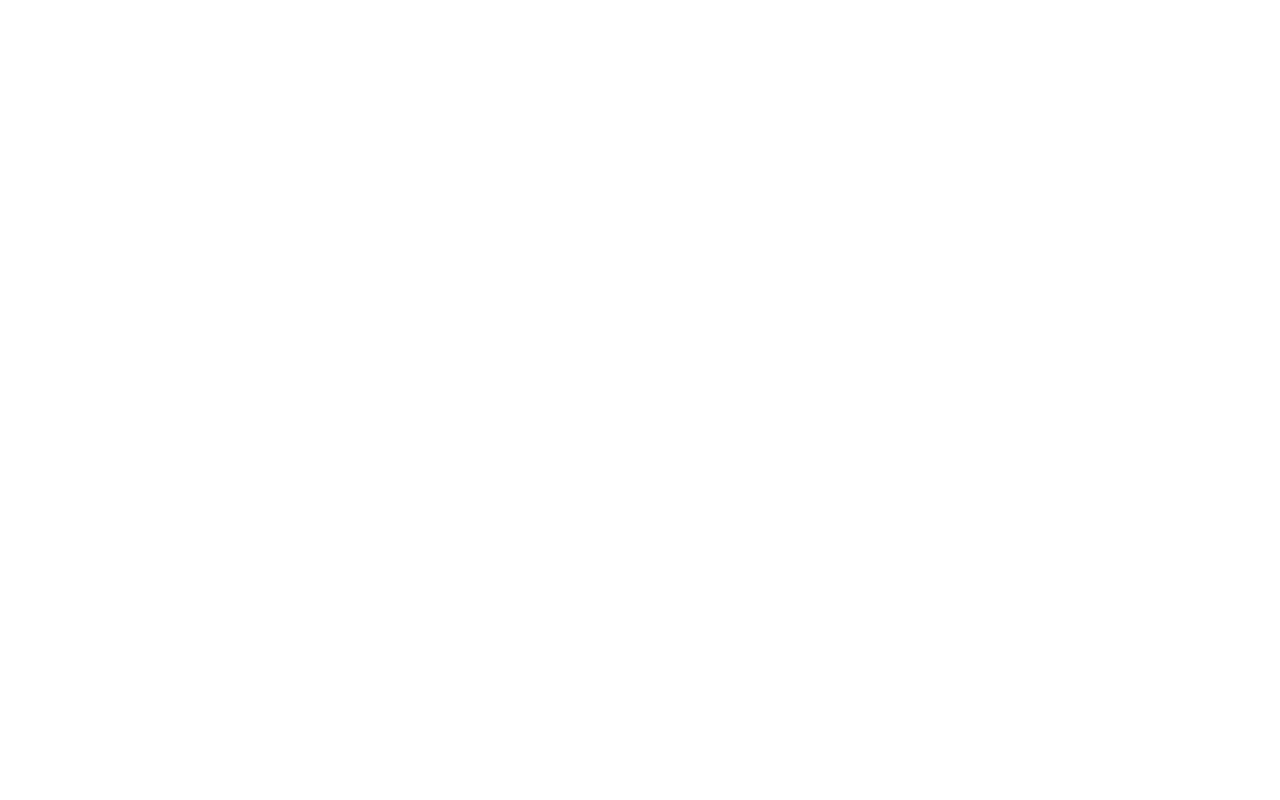
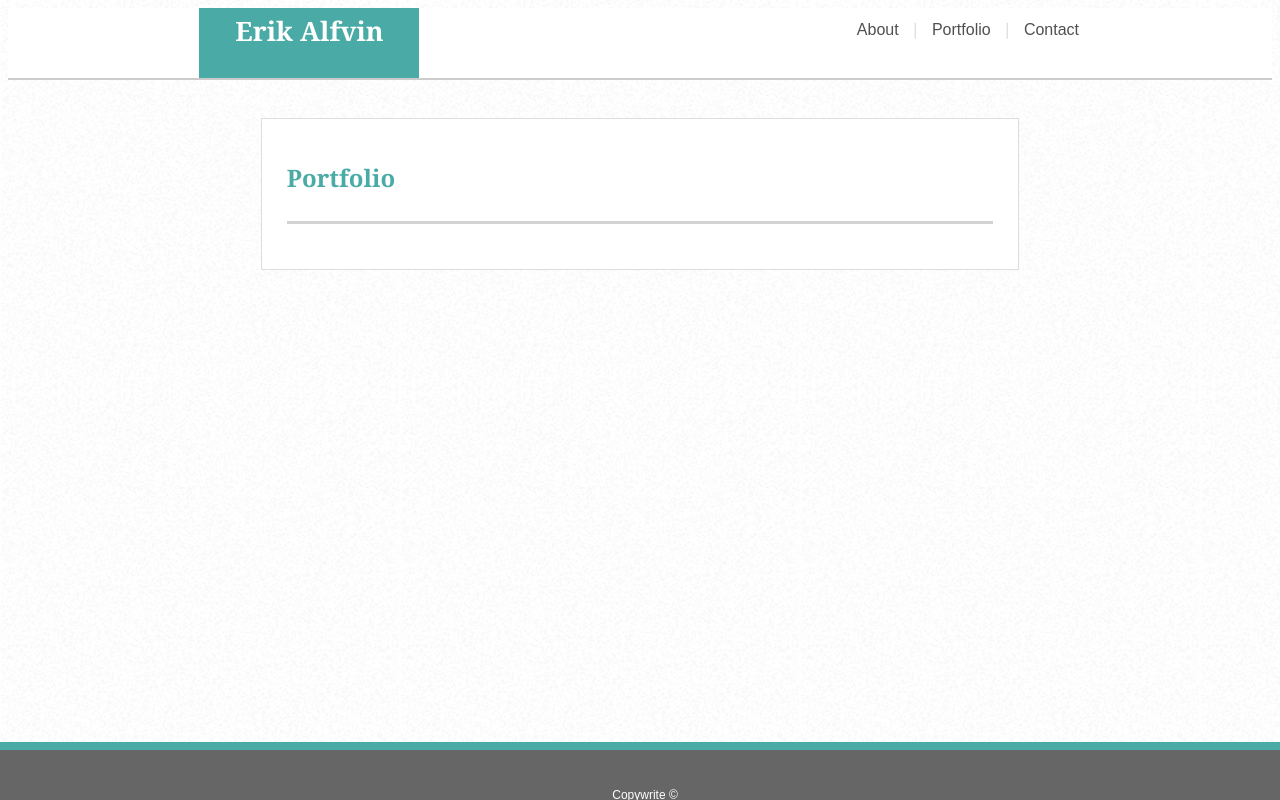
Before and after one commit to ealfvin-dev/BasicPortfolio, a plain HTML site: page portfolio.html in a window 1280 px wide. Drawn offline with Linux system fonts and the light colour scheme.

Commit message:
Fixed colors on all pages

```diff
--- a/assets/css/style.css
+++ b/assets/css/style.css
@@ -5,22 +5,24 @@
   }
 
 body {
-    background-color: whitesmoke;
-    font-family: Georgia, 'Times New Roman', Times, serif;
-    color: rgb(80, 80, 80);
+    font-family: 'Arial', 'Helvetica Neue', Helvetica, sans-serif;
+    color: #777777;
     line-height: 170%;
     font-size: 12pt;
+    background-image: url("../images/so-white.png");
+    background-repeat: repeat;
 }
 
 header {
-    background-color: white;
-    border-bottom: lightgray;
+    background-color: #ffffff;
+    border-bottom: #cccccc;
     border-bottom-style: solid;
     border-bottom-width: 2px;
+    font-family: 'Georgia', Times, Times New Roman, serif;
 }
 
 .erikAlfvin {
-    background-color: rgb(35, 180, 180);
+    background-color: #4aaaa5;
     color: white;
     padding: 10px;
     height: 50px;
@@ -32,21 +34,23 @@ header {
 
 #Name {
     font-size: 20pt;
+    font-family: 'Georgia', Times, Times New Roman, serif;
     color: white;
     text-decoration: none;
 }
 
 h2 {
-    color: rgb(35, 180, 180);
+    color: #4aaaa5;
     border-bottom: lightgray;
     border-bottom-style: solid;
     padding-bottom: 30px;
     border-bottom-width: 3px;
+    font-family: 'Georgia', Times, Times New Roman, serif;
 }
 
 #MainContent {
-    background-color: white;
-    border: lightgrey;
+    background-color: #ffffff;
+    border: #dddddd;
     border-style: solid;
     border-width: 1px;
     padding: 25px;
@@ -56,14 +60,25 @@ h2 {
 }
 
 #ContactContent {
-    background-color: white;
-    border: lightgrey;
+    background-color: #ffffff;
+    border: #dddddd;
     border-style: solid;
     border-width: 1px;
     padding: 25px;
     margin-top: 3%;
     margin-left: 25%;
     margin-right: 25%;
+}
+
+#PortfolioContent {
+    background-color: #ffffff;
+    border: #dddddd;
+    border-style: solid;
+    border-width: 1px;
+    padding: 25px;
+    margin-top: 3%;
+    margin-left: 20%;
+    margin-right: 20%;
 }
 
 #ProfilePicture {
@@ -89,10 +104,11 @@ a {
     margin: 0px;
     color: rgb(80, 80, 80);
     text-decoration: none;
+    font-family: 'Arial', 'Helvetica Neue', Helvetica, sans-serif;
 }
 
 #ContactSubmit {
-    background-color: rgb(35, 180, 180);
+    background-color: #4aaaa5;
     border: none;
     color: white;
     text-align: center;
@@ -105,16 +121,17 @@ a {
 
 footer {
     height: 5%;
-    background-color: rgb(80, 80, 80);
+    background-color: #666666;
     color: white;
     position: fixed;
     text-align: center;
+    font-family: 'Arial', 'Helvetica Neue', Helvetica, sans-serif;
     font-size: 9pt;
     width: 100%;
     padding: 5px;
     bottom: 0;
     left: 0;
-    border-top: rgb(35, 180, 180);
+    border-top: #4aaaa5;
     border-top-style: solid;
-    border-width: 6px;
+    border-width: 8px;
 }
--- a/portfolio.html
+++ b/portfolio.html
@@ -0,0 +1,30 @@
+<!DOCTYPE html>
+<html lang="en">
+<head>
+    <meta charset="UTF-8">
+    <meta name="viewport" content="width=device-width, initial-scale=1.0">
+    <meta http-equiv="X-UA-Compatible" content="ie=edge">
+    <title>Portfolio</title>
+    <link rel="stylesheet" type="text/css" href="assets/css/style.css"
+</head>
+<body>
+    <header class="clearfix">
+        <div class="erikAlfvin">
+            <a id="Name" href="index.html"> <strong>Erik Alfvin</strong> </a>
+        </div>
+        <div class="menu">
+            <a href="index.html">About</a>  |  <a href="portfolio.html">Portfolio</a>  |  <a href="contact.html">Contact</a>
+        </div>
+
+    </header>
+
+    <section id=PortfolioContent class="clearfix">
+        <h2>Portfolio</h2>
+    </section>
+
+    <footer>
+        <br />
+        Copywrite &copy;
+    </footer>
+</body>
+</html>
```
Also changed, not shown: contact.html (+3 -3 lines), index.html (+1 -1 lines), assets/images/AcornAdventures.jpg (added), assets/images/so-white.png (added).
